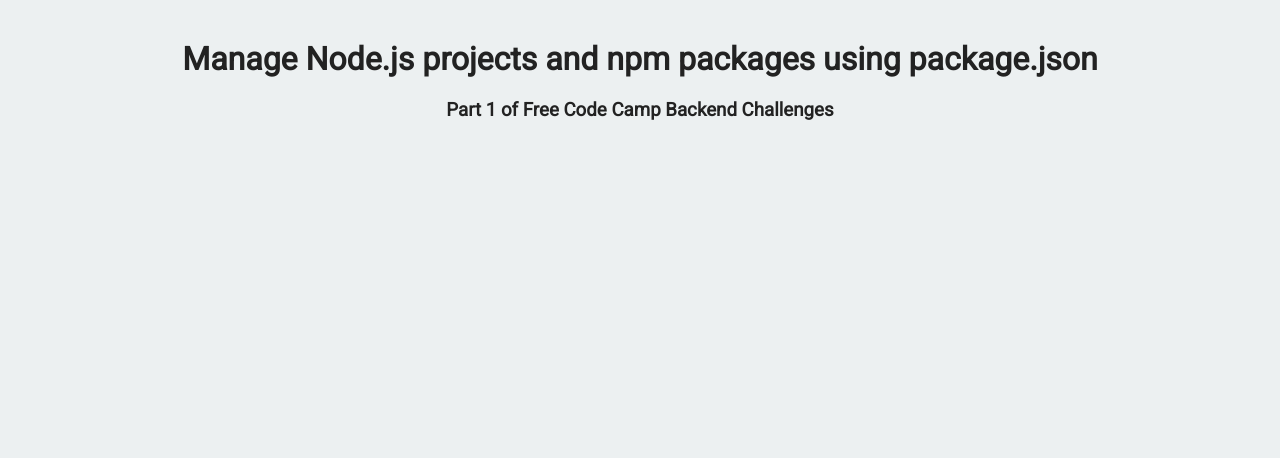
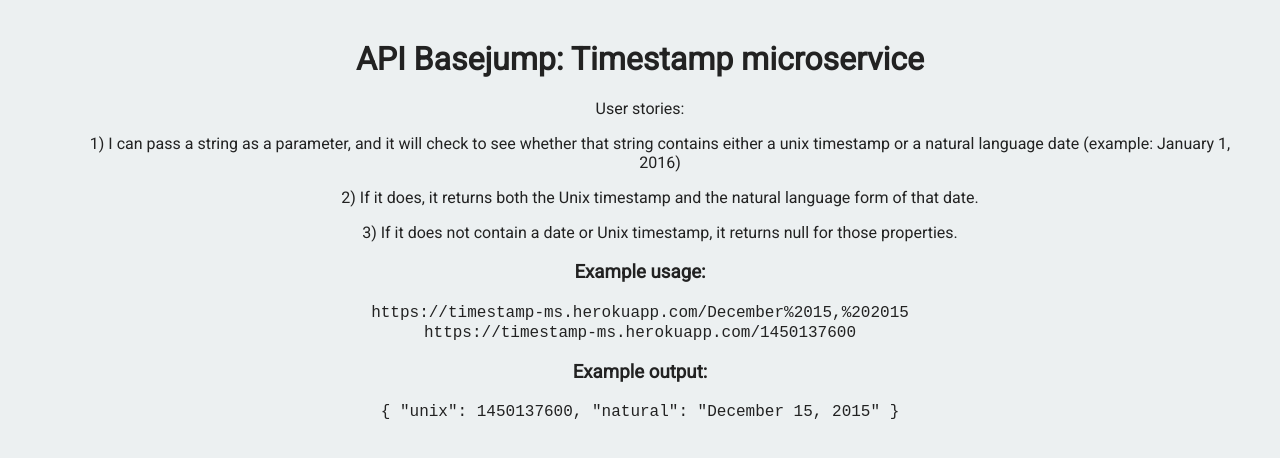
Before and after one commit to rbidanta/timestampms, a website: page views/index.html in a window 1280 px wide. Drawn offline with Linux system fonts and the light colour scheme.

Commit message:
Some minor changes that can be ignored

```diff
--- a/views/index.html
+++ b/views/index.html
@@ -2,17 +2,35 @@
 <html>
 
    <head>
-      <title>Backend Challenges | Free Code Camp</title>
+      <title>Timestamp microservice</title>
       <link rel="shortcut icon" href="https://cdn.hyperdev.com/us-east-1%3A52a203ff-088b-420f-81be-45bf559d01b1%2Ffavicon.ico" type="image/x-icon"/>
       <link href="https://fonts.googleapis.com/css?family=Roboto" rel="stylesheet" type="text/css">
       <link href="/public/style.css" rel="stylesheet" type="text/css">
    </head>
 
    <body>
-      <div class="container">
-         <h1>Manage Node.js projects and npm packages using package.json</h1>
-         <h3>Part 1 of Free Code Camp Backend Challenges</h3>
-      </div>
+     <div class="container">
+           <h1 class="header">
+               API Basejump: Timestamp microservice
+           </h1>
+           <blockquote>
+               User stories:
+               <ul>1) I can pass a string as a parameter, and it will check to see whether that string
+               contains either a unix timestamp or a natural language date (example: January 1, 2016)</ul>
+               <ul>2) If it does, it returns both the Unix timestamp and the natural language form of that date.</ul>
+               <ul>3) If it does not contain a date or Unix timestamp, it returns null for those properties.</ul>
+           </blockquote>
+           <h3>Example usage:</h3>
+           <code>https://timestamp-ms.herokuapp.com/December%2015,%202015</code><br>
+           <code>https://timestamp-ms.herokuapp.com/1450137600</code>
+           <h3>Example output:</h3>
+           <code>
+               {
+                 "unix": 1450137600,
+                 "natural": "December 15, 2015"
+               }
+           </code>
+       </div>
    </body>
 
 </html>
```
